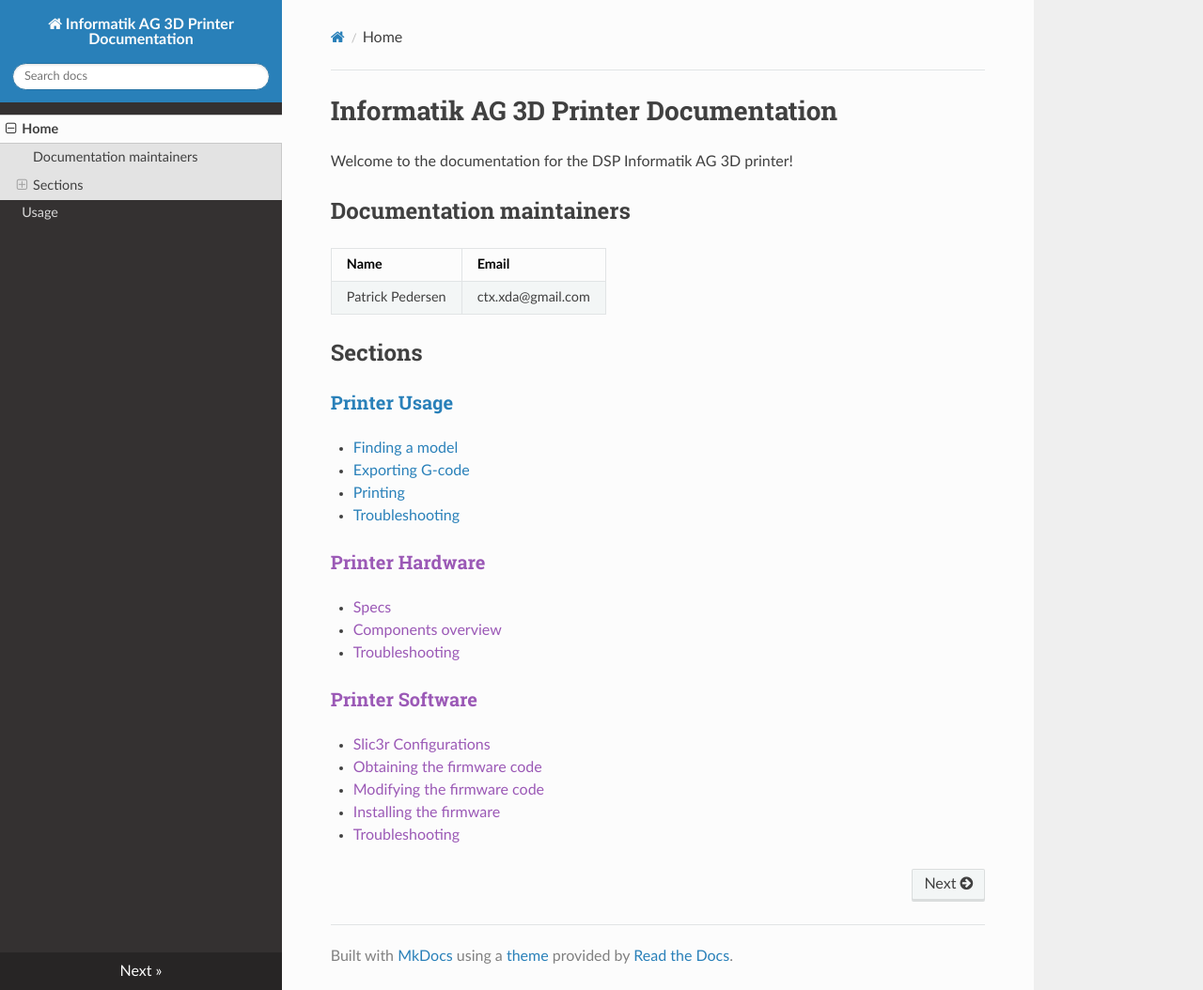
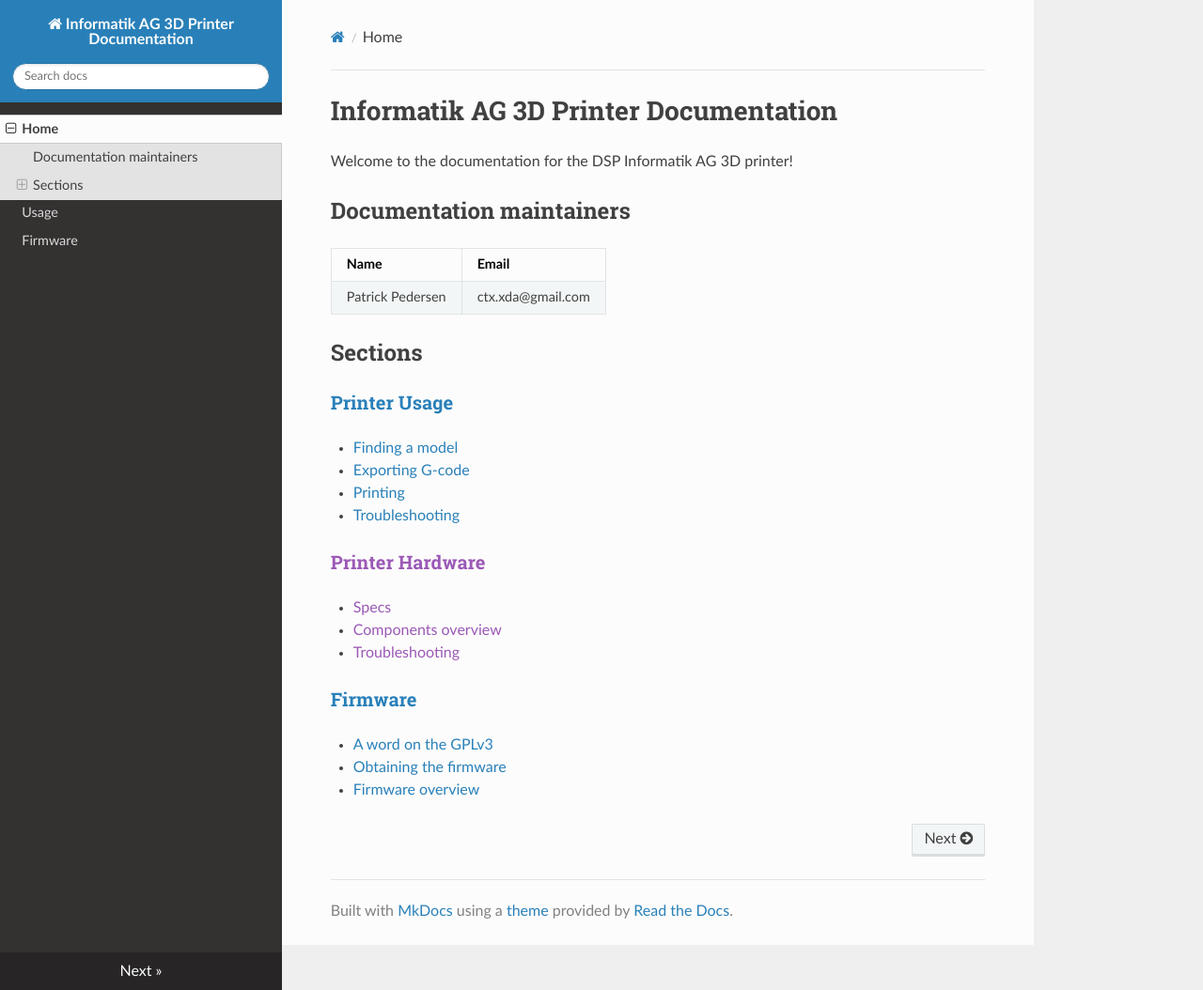
Before and after one commit to DSP-Informatik-AG/3DPrinter-Docs, an MkDocs documentation site: the page built from docs/index.md, in a window 1280 px wide and 1054 px high. Shown: the whole window at 94% size. Built offline with MkDocs 1.6.1, drawn with Linux system fonts in a browser that asks for light colours; nearby versions of some CDN libraries; old or Windows-style settings are respelled for this version of MkDocs.

```diff
--- a/docs/index.md
+++ b/docs/index.md
@@ -21,9 +21,7 @@ Welcome to the documentation for the DSP Informatik AG 3D printer!
   - [Components overview]()
   - [Troubleshooting]()
 
-### [Printer Software]()
-  - [Slic3r Configurations]()
-  - [Obtaining the firmware code]()
-  - [Modifying the firmware code]()
-  - [Installing the firmware]()
-  - [Troubleshooting]()
+### [Firmware](Firmware.md)
+- [A word on the GPLv3](Firmware.md#a-word-on-the-gplv3)
+- [Obtaining the firmware](Firmware.md#obtaining-the-firmware)
+- [Firmware overview](Firmware.md#firmware-overview)
--- a/mkdocs.yml
+++ b/mkdocs.yml
@@ -3,5 +3,6 @@ site_name: Informatik AG 3D Printer Documentation
 pages:
     - Home: index.md
     - Usage: Usage.md
+    - Firmware: Firmware.md
 
 theme: readthedocs
```
Also changed, not shown: docs/Firmware.md (added, +123 -0 lines).
